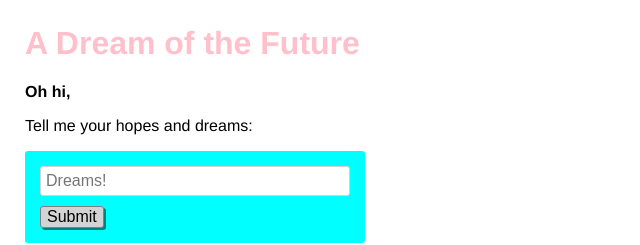
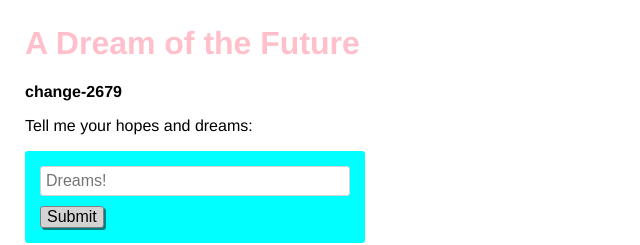
Before and after one commit to glitch-test/test-push, a website: page views/index.html in a window 1280 px wide. Shown: the top 245 px of the page, 0-640 px from the left. Drawn offline with nearby package versions, Linux system fonts and the light colour scheme; no server answers.

Commit message:
Commit: ring-rake

```diff
--- a/views/index.html
+++ b/views/index.html
@@ -26,7 +26,7 @@
     </header>
 
     <main>
-      <p class="bold">Oh hi,</p>
+      <p class="bold">change-2679</p>
       <p>Tell me your hopes and dreams:</p>
       <form>
         <input type="text" maxlength="100" placeholder="Dreams!">
```
